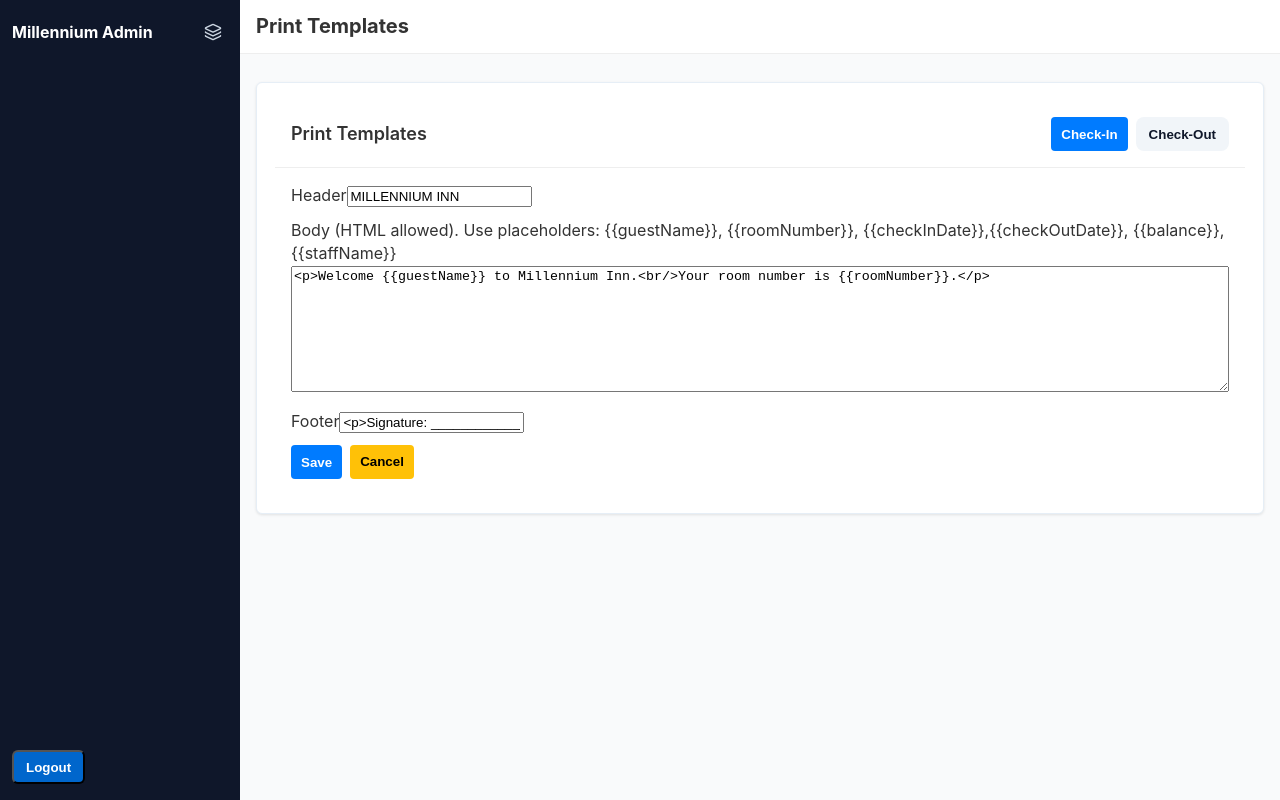
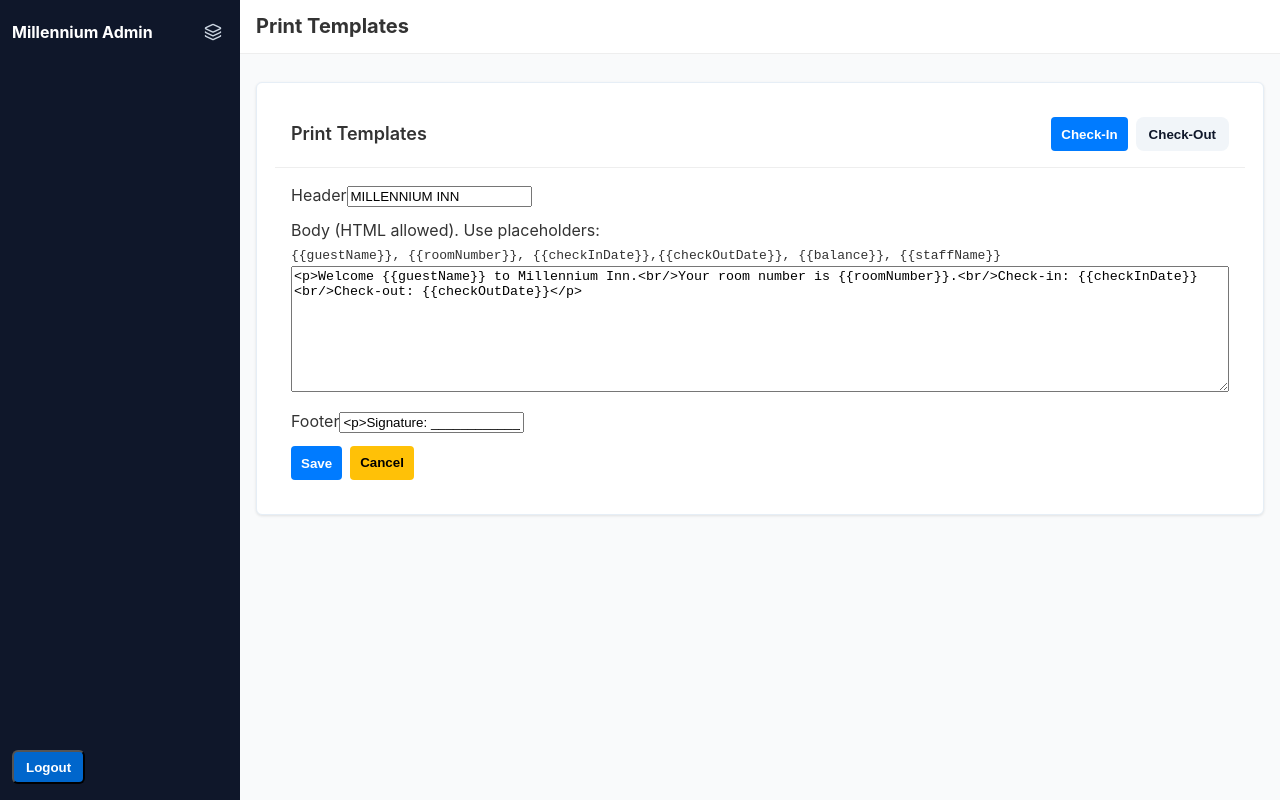
Before and after one commit to albopilo/millennium, a React (Create React App) app in the folder Hotel Software/millennium-app/: page /admin/settings/print-template in a window 1280 px wide. Built offline with nearby package versions, Linux system fonts and the light colour scheme; no server answers; the database is empty.

Commit message:
testing2-4

```diff
--- a/Hotel Software/millennium-app/src/admin/AdminPrintTemplate.jsx
+++ b/Hotel Software/millennium-app/src/admin/AdminPrintTemplate.jsx
@@ -2,16 +2,27 @@
 import React, { useEffect, useState } from "react";
 import { doc, getDoc, setDoc } from "firebase/firestore";
 import { db } from "../firebase";
-import "../styles/ReservationDetail.css"; // reuse some styles, or create admin-specific css
+import "../styles/ReservationDetail.css";
 
 export default function AdminPrintTemplate({ permissions = [] }) {
   const [activeTab, setActiveTab] = useState("checkIn");
   const [loading, setLoading] = useState(false);
   const [templateData, setTemplateData] = useState({
-    checkInTemplate: { header: "MILLENNIUM INN", body: "<p>Welcome {{guestName}} to Millennium Inn.<br/>Your room number is {{roomNumber}}.</p>", footer: "<p>Signature: ______________________</p>" },
-    checkOutTemplate: { header: "MILLENNIUM INN", body: "<p>Thank you {{guestName}} for staying with us. Balance: {{balance}}</p>", footer: "<p>Signature: ______________________</p>" }
+    checkInTemplate: {
+      header: "MILLENNIUM INN",
+      body:
+        "<p>Welcome {{guestName}} to Millennium Inn.<br/>Your room number is {{roomNumber}}.<br/>Check-in: {{checkInDate}}<br/>Check-out: {{checkOutDate}}</p>",
+      footer: "<p>Signature: ______________________</p>",
+    },
+    checkOutTemplate: {
+      header: "MILLENNIUM INN",
+      body:
+        "<p>Thank you {{guestName}} for staying with us.<br/>Room: {{roomNumber}}<br/>Balance: {{balance}}</p>",
+      footer: "<p>Signature: ______________________</p>",
+    },
   });
 
+  // load existing templates from Firestore
   useEffect(() => {
     let mounted = true;
     async function load() {
@@ -19,9 +30,10 @@
         setLoading(true);
         const snap = await getDoc(doc(db, "admin_print_templates", "default"));
         if (snap.exists() && mounted) {
+          const data = snap.data();
           setTemplateData({
-            checkInTemplate: snap.data().checkInTemplate || templateData.checkInTemplate,
-            checkOutTemplate: snap.data().checkOutTemplate || templateData.checkOutTemplate
+            checkInTemplate: data.checkInTemplate || templateData.checkInTemplate,
+            checkOutTemplate: data.checkOutTemplate || templateData.checkOutTemplate,
           });
         }
       } catch (err) {
@@ -31,7 +43,9 @@
       }
     }
     load();
-    return () => { mounted = false; };
+    return () => {
+      mounted = false;
+    };
     // eslint-disable-next-line react-hooks/exhaustive-deps
   }, []);
 
@@ -39,7 +53,7 @@
     try {
       setLoading(true);
       await setDoc(doc(db, "admin_print_templates", "default"), templateData, { merge: true });
-      alert("Templates saved");
+      alert("Templates saved successfully");
     } catch (err) {
       console.error("save template error", err);
       alert("Failed to save template");
@@ -48,40 +62,80 @@
     }
   };
 
-  const curTpl = activeTab === "checkIn" ? templateData.checkInTemplate : templateData.checkOutTemplate;
+  const curTpl =
+    activeTab === "checkIn" ? templateData.checkInTemplate : templateData.checkOutTemplate;
+
+  const handleFieldChange = (field, value) => {
+    const key = activeTab === "checkIn" ? "checkInTemplate" : "checkOutTemplate";
+    setTemplateData({
+      ...templateData,
+      [key]: {
+        ...templateData[key],
+        [field]: value,
+      },
+    });
+  };
+
   return (
     <div className="reservation-detail-container card">
       <div className="card-header">
         <h3>Print Templates</h3>
         <div style={{ display: "flex", gap: 8 }}>
-          <button className={`btn ${activeTab === "checkIn" ? "btn-primary" : ""}`} onClick={() => setActiveTab("checkIn")}>Check-In</button>
-          <button className={`btn ${activeTab === "checkOut" ? "btn-primary" : ""}`} onClick={() => setActiveTab("checkOut")}>Check-Out</button>
+          <button
+            className={`btn ${activeTab === "checkIn" ? "btn-primary" : ""}`}
+            onClick={() => setActiveTab("checkIn")}
+          >
+            Check-In
+          </button>
+          <button
+            className={`btn ${activeTab === "checkOut" ? "btn-primary" : ""}`}
+            onClick={() => setActiveTab("checkOut")}
+          >
+            Check-Out
+          </button>
         </div>
       </div>
 
       <div className="card-body">
         <div style={{ marginBottom: 12 }}>
           <label>Header</label>
-          <input value={curTpl.header} onChange={(e) => setTemplateData({ ...templateData, [activeTab === "checkIn" ? "checkInTemplate" : "checkOutTemplate"]: { ...curTpl, header: e.target.value }})} />
+          <input
+            value={curTpl.header}
+            onChange={(e) => handleFieldChange("header", e.target.value)}
+          />
         </div>
 
         <div style={{ marginBottom: 12 }}>
           <label>
-  Body (HTML allowed). Use placeholders: {'{{guestName}}'}, {'{{roomNumber}}'}, {'{{checkInDate}}'},
-  {'{{checkOutDate}}'}, {'{{balance}}'}, {'{{staffName}}'}
-</label>
-
-          <textarea rows={8} value={curTpl.body} onChange={(e) => setTemplateData({ ...templateData, [activeTab === "checkIn" ? "checkInTemplate" : "checkOutTemplate"]: { ...curTpl, body: e.target.value }})} style={{ width: "100%" }} />
+            Body (HTML allowed). Use placeholders:<br />
+            <code>
+              {"{{guestName}}"}, {"{{roomNumber}}"}, {"{{checkInDate}}"},
+              {"{{checkOutDate}}"}, {"{{balance}}"}, {"{{staffName}}"}
+            </code>
+          </label>
+          <textarea
+            rows={8}
+            value={curTpl.body}
+            onChange={(e) => handleFieldChange("body", e.target.value)}
+            style={{ width: "100%", fontFamily: "monospace" }}
+          />
         </div>
 
         <div style={{ marginBottom: 12 }}>
           <label>Footer</label>
-          <input value={curTpl.footer} onChange={(e) => setTemplateData({ ...templateData, [activeTab === "checkIn" ? "checkInTemplate" : "checkOutTemplate"]: { ...curTpl, footer: e.target.value }})} />
+          <input
+            value={curTpl.footer}
+            onChange={(e) => handleFieldChange("footer", e.target.value)}
+          />
         </div>
 
         <div style={{ display: "flex", gap: 8 }}>
-          <button className="btn btn-primary" onClick={save} disabled={loading}>Save</button>
-          <button className="btn btn-secondary" onClick={() => { /* reset or reload */ }}>Cancel</button>
+          <button className="btn btn-primary" onClick={save} disabled={loading}>
+            {loading ? "Saving..." : "Save"}
+          </button>
+          <button className="btn btn-secondary" onClick={() => window.location.reload()}>
+            Cancel
+          </button>
         </div>
       </div>
     </div>
```
